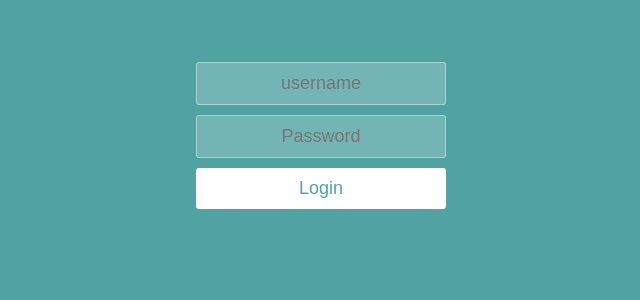
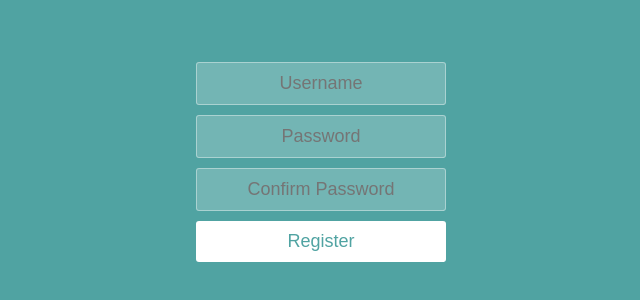
Before and after one commit to HassanAarish/my-react-app, a React (Vite) app: page / in a window 1280 px wide. Shown: the part 166-466 px from the top of the page, without its empty margins (319-959 px from the left). Built offline with nearby package versions, Linux system fonts and the light colour scheme; a web font is replaced by a local one.

Commit message:
Learning about conditional rendering.

```diff
--- a/src/App.jsx
+++ b/src/App.jsx
@@ -1,15 +1,12 @@
+import Form from "./components/Form";
 import Login from "./components/Login";
 
 function App() {
-  let isLoggedin = false;
-  const currentTime = new Date().getHours();
-  console.log("🚀 ~ currentTime:", currentTime);
+  let userIsRegistered = false; // true or false rendering
   return (
     <div className="container">
-      {/* Ternary Operator */}
-      {isLoggedin ? <h1>Hello</h1> : <Login />}
-      {/* AND Operator */}
-      {/* {currentTime > 12 && <h1>Why are you still working?</h1>} */}
+      {/* {userIsRegistered ? <Login /> : <Form />} */}
+      <Form isRegistered={userIsRegistered} />
     </div>
   );
 }
--- /dev/null
+++ b/src/components/Form.jsx
@@ -0,0 +1,32 @@
+import React from "react";
+
+function Form(Props) {
+  return (
+    <form className="form">
+      <input type="text" placeholder="Username" />
+      <input type="password" placeholder="Password" />
+      {/* Both are the 2 ways to render conditionally depending on your choice. */}
+      {/* This is the shortestway to render conditionally */}
+
+      {!Props.isRegistered && (
+        <input type="password" placeholder="Confirm Password" />
+      )}
+
+      {/* OR this */}
+
+      {/* {Props.isRegistered === false && (
+        <input type="password" placeholder="Confirm Password" />
+      )} */}
+
+      {/* This is a little bit of bigger but easy way to render conditionally */}
+
+      {/* {Props.isRegistered === false ? (
+        <input type="password" placeholder="Confirm Password" />
+      ) : null} */}
+
+      <button type="submit">{Props.isRegistered ? "Login" : "Register"}</button>
+    </form>
+  );
+}
+
+export default Form;
```
